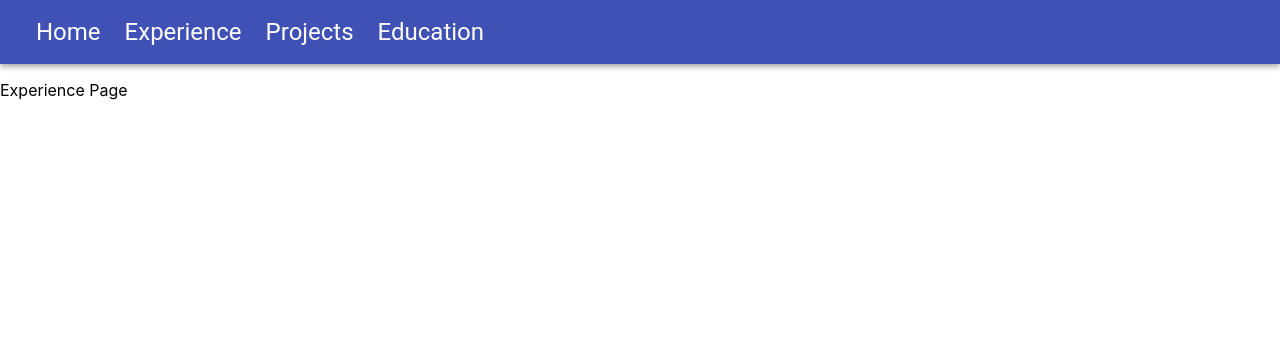
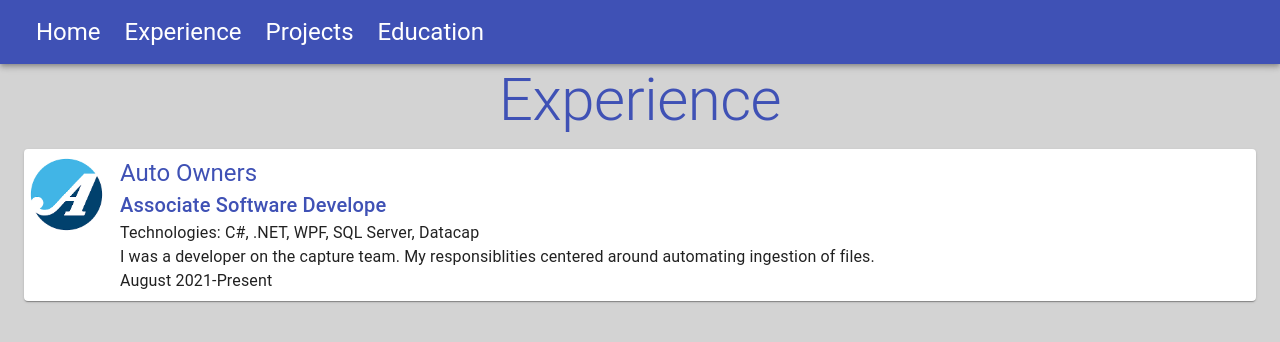
Before and after one commit to bmurf17/portfolio, a React (Create React App) app: page /experience in a window 1280 px wide. Shown: the top 342 px of the page. Built offline with nearby package versions, Linux system fonts and the light colour scheme.

Commit message:
Experience Page Set Up

```diff
--- a/src/ExperiencePage.tsx
+++ b/src/ExperiencePage.tsx
@@ -1,3 +1,58 @@
+import { Box, Container, Grid, Paper, Typography } from "@material-ui/core";
+import { styled } from "@material-ui/styles";
+import "./App.css";
+import { ExperienceList } from "./constants/Constants";
+
+const Img = styled("img")({
+  marginLeft: 5,
+  display: "block",
+  width: 75,
+  height: 75,
+  borderRadius: 150 / 2,
+});
+
 export default function ExperiencePage() {
-  return <p>Experience Page</p>;
+  return (
+    <header className="App-header">
+      <Box display="flex">
+        <Typography variant="h2" color="primary" component="div" gutterBottom>
+          Experience
+        </Typography>
+      </Box>
+      <Container maxWidth="lg">
+        {ExperienceList.map((experienceItem) => {
+          return (
+            <Paper style={{ height: "100%", width: "100%" }}>
+              <Grid container spacing={2}>
+                <Grid item>
+                  <Img src={experienceItem.image} alt="Auto" />
+                </Grid>
+                <Grid item sm container>
+                  <Grid item direction="column" spacing={2}>
+                    <Grid item>
+                      <Typography variant="h5" color="primary" component="div">
+                        {experienceItem.company}
+                      </Typography>
+                      <Typography variant="h6" color="primary">
+                        {experienceItem.jobTitle}
+                      </Typography>
+                      <Typography variant="body1">
+                        Technologies: {experienceItem.technologies}
+                      </Typography>
+                      <Typography variant="body1">
+                        {experienceItem.description}
+                      </Typography>
+                      <Typography variant="body1">
+                        {experienceItem.dates}
+                      </Typography>
+                    </Grid>
+                  </Grid>
+                </Grid>
+              </Grid>
+            </Paper>
+          );
+        })}
+      </Container>
+    </header>
+  );
 }
--- a/src/HomePage.tsx
+++ b/src/HomePage.tsx
@@ -1,6 +1,6 @@
 import React from "react";
 import "./App.css";
-import BussinessPicture from "./Business Picture.png";
+import BussinessPicture from "./pictures/Business Picture.png";
 import { Grid, Box, IconButton, Typography } from "@material-ui/core";
 import { styled } from "@material-ui/styles";
 import { Link } from "react-router-dom";
@@ -72,7 +72,6 @@ function HomePage() {
                   </Box>
                 </Grid>
               </Grid>
-              <Grid item container></Grid>
             </Grid>
           </Grid>
         </Box>
--- a/src/constants/Constants.tsx
+++ b/src/constants/Constants.tsx
@@ -1,7 +1,30 @@
+import AutoOwnersInsurance from "../pictures/AutoOwnersInsurance.png";
+
 export interface Todo {
   text: string;
   complete: boolean;
 }
+
+export interface Experience {
+  image: string;
+  company: string;
+  jobTitle: string;
+  technologies: string;
+  description: string;
+  dates: string;
+}
+
+export const ExperienceList: Experience[] = [
+  {
+    image: AutoOwnersInsurance,
+    company: "Auto Owners",
+    jobTitle: "Associate Software Develope",
+    technologies: "C#, .NET, WPF, SQL Server, Datacap",
+    description:
+      "I was a developer on the capture team. My responsiblities centered around automating ingestion of files.",
+    dates: "August 2021-Present",
+  },
+];
 
 export const TodoList: Todo[] = [
   {
```
Also changed, not shown: src/pictures/AutoOwnersInsurance.png (added), src/pictures/Business Picture.png (renamed from src/Business Picture.png).
